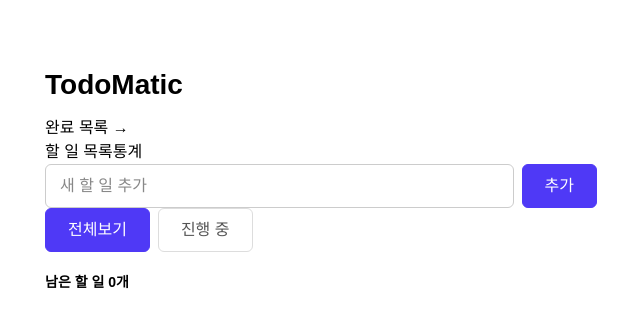
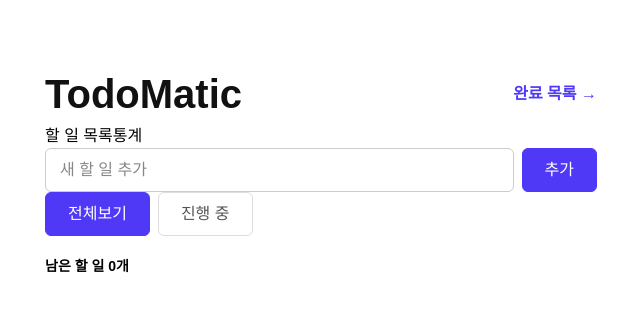
Before and after one commit to Leets-Official/8th-FE-Zero100, a React (Vite) app: page / in a window 1280 px wide. Shown: the top 326 px of the page, without its empty margins (319-959 px from the left). Built offline with nearby package versions, Linux system fonts and the light colour scheme.

Commit message:
refactor: 페이지 헤더를 PageHeader 컴포넌트로 분리

```diff
--- /dev/null
+++ b/src/components/PageHeader.jsx
@@ -0,0 +1,14 @@
+import { Link } from 'react-router-dom';
+
+function PageHeader(props) {
+  return (
+    <header className="flex items-center justify-between">
+      <h1 className="text-[40px] leading-[60px] font-bold text-[#111]">{props.title}</h1>
+      <Link to={props.linkTo} className="text-base leading-[1.275] font-semibold text-indigo-600">
+        {props.linkText}
+      </Link>
+    </header>
+  );
+}
+
+export default PageHeader;
--- a/src/pages/CompletedPage.jsx
+++ b/src/pages/CompletedPage.jsx
@@ -1,13 +1,12 @@
-import { Link } from 'react-router-dom';
 import TodoItem from '../components/todo/TodoItem';
+import PageHeader from '../components/PageHeader';
 
 function CompletedPage(props) {
   const completedTasks = props.tasks.filter((task) => task.done === true);
 
   return (
     <div className="app">
-      <h1 className="title">완료된 작업</h1>
-      <Link to="/">&larr; 진행 중 목록</Link>
+      <PageHeader title="완료된 작업" linkTo="/" linkText="&larr; 진행 중 목록" />
 
       <p className="midText">완료된 목록 {completedTasks.length}개</p>
 
--- a/src/pages/HomePage.jsx
+++ b/src/pages/HomePage.jsx
@@ -1,9 +1,9 @@
 import { useState } from 'react';
-import { Link } from 'react-router-dom';
 import Input from '../components/Input';
 import FilterButtons from '../components/todo/FilterButtons';
 import TodoItem from '../components/todo/TodoItem';
 import TodoStats from '../components/todo/TodoStats';
+import PageHeader from '../components/PageHeader';
 
 function HomePage(props) {
   const [tab, setTab] = useState('list');
@@ -16,8 +16,7 @@ function HomePage(props) {
 
   return (
     <div className="app">
-      <h1 className="title">TodoMatic</h1>
-      <Link to="/completed">완료 목록 &rarr;</Link>
+      <PageHeader title="TodoMatic" linkTo="/completed" linkText="완료 목록 &rarr;" />
 
       <div>
         <button onClick={() => setTab('list')}>할 일 목록</button>
```
